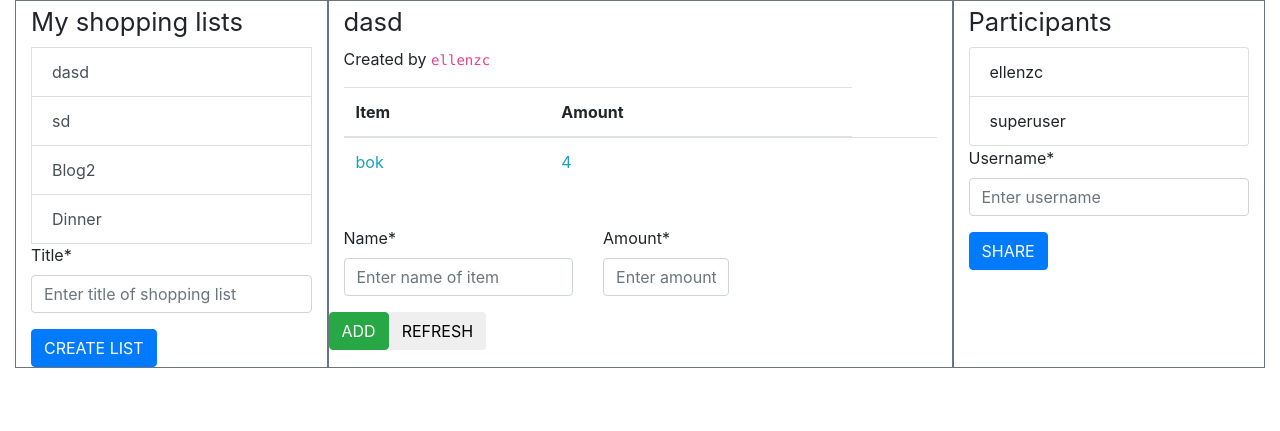
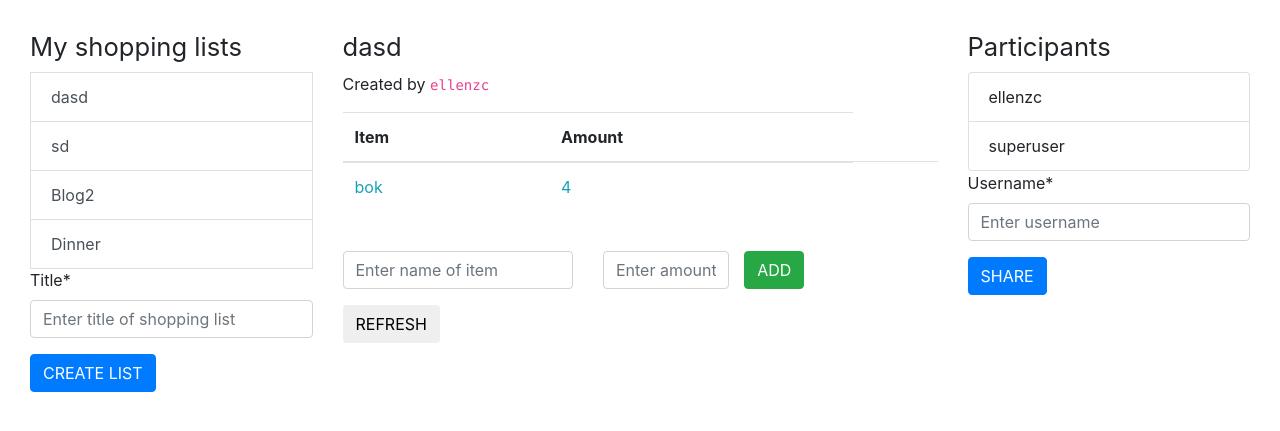
Before and after one commit to amerk97/Programvareutvikling, a Django app: page /main/shopping-lists/1 in a window 1280 px wide. Shown: the part 56-487 px from the top of the page. Run offline with Django 3.2, Linux system fonts and the light colour scheme; a user stored in the database is signed in; data comes from the database, SQL or seed files in the repository; both versions use the stored data as it was after the commit; some libraries are stand-ins or nearby versions.

Commit message:
layout improvements login section

```diff
--- a/handleliste/shopping_list/forms.py
+++ b/handleliste/shopping_list/forms.py
@@ -1,7 +1,12 @@
 from django import forms
-
+from crispy_forms.helper import FormHelper
 
 class ItemForm(forms.Form):
+    def __init__(self, *args, **kwargs):
+        super(ItemForm, self).__init__(*args, **kwargs)
+        self.helper = FormHelper()
+        self.helper.form_show_labels = False
+
     name = forms.CharField(
         max_length=80,
         widget=forms.TextInput(
@@ -18,6 +23,7 @@ class ItemForm(forms.Form):
             }
         )
     )
+
 
 
 class ShoppingListForm(forms.Form):
--- a/handleliste/shopping_list/static/shopping_list/main.css
+++ b/handleliste/shopping_list/static/shopping_list/main.css
@@ -9,18 +9,6 @@ body{
 }
 
 
-#profile{
-    border-style: groove;
-}
-
-#list{
-    border-style: groove;
-}
-
-#participants{
-    border-style: groove;
-}
-
 #items{
     max-height: 50%;
     overflow: auto;
@@ -28,22 +16,7 @@ body{
 
 
 
-a {
-    color: black;
-    text-decoration: none;
-}
 
-
-.item-bought {
-    text-decoration: line-through;
-    -webkit-text-fill-color: darkgrey;
-    color: darkgrey;
-}
-.item-not-bought {
-    text-decoration: none;
-    -webkit-text-fill-color: black;
-    color: black;
-}
 
 h1{
     color: blue;
--- a/handleliste/shopping_list/templates/shopping_list/index.html
+++ b/handleliste/shopping_list/templates/shopping_list/index.html
@@ -25,8 +25,8 @@
         {% endif %}
 
     </nav>
-    <div class="container-fluid" style="display:flex;">
-        <div id="profile" class="col-3 border border-secondary">
+    <div class="container-fluid" style="display:flex; margin-top:2%;">
+        <div id="profile" class="col-3" style="border-style: none;">
 
             {% csrf_token %}
 
--- a/handleliste/shopping_list/templates/shopping_list/shoppinglist.html
+++ b/handleliste/shopping_list/templates/shopping_list/shoppinglist.html
@@ -4,7 +4,7 @@
 
 {% block content %}
 
-    <div id="list" class="col-6 border border-secondary">
+    <div id="list" class="col-6" style="border-style: none;">
         <h2><small>{{ shopping_list.title }}</small></h2>
         <p>Created by <code>{{ shopping_list.owner }}</code></p>
         <div id="items" style="max-height: 250px;" class="scrollbar scrollbar-primary">
@@ -17,8 +17,8 @@
                         {% for item in item_list %}
                             <tr>
                                 {% if item.bought %}
-                                    <td class="item-bought"><a class="text-muted" href="{% url 'not-bought' item.id %}">{{ item.name }}</a></td>
-                                    <td class="item-bought"><a class="text-muted" href="{% url 'not-bought' item.id %}">{{ item.amount }}</a></td>
+                                    <td><a class="text-muted" href="{% url 'not-bought' item.id %}">{{ item.name }}</a></td>
+                                    <td><a class="text-muted" href="{% url 'not-bought' item.id %}">{{ item.amount }}</a></td>
                                 {% else %}
                                     <td><a class="text-info" href="{% url 'bought' item.id %}">{{ item.name }}</a></td>
                                     <td><a class="text-info" href="{% url 'bought' item.id %}">{{ item.amount }}</a></td>
@@ -43,24 +43,22 @@
             <div class="row">
                 <div class="col-5">{{ item_form.name|as_crispy_field }}</div>
                 <div class="col-3">{{ item_form.amount|as_crispy_field }}</div>
+
+                <button type="submit" class="btn btn-success" style="height:50%;">ADD</button>
+
             </div>
 
         </form>
-        <div class="row">
-            <form action="{% url 'add' shopping_list.id %}" method='POST'>
-                {% csrf_token %}
-                <button type="submit" class="btn btn-success">ADD</button>
-            </form>
+
 
 
             <form action="{% url 'detail' shopping_list.id %}" method='POST'>
                 {% csrf_token %}
                 <button type="submit" class="btn btn-default">REFRESH</button>
             </form>
-        </div>
 
     </div>
-    <div id="participants" class="col-3 border border-secondary">
+    <div id="participants" class="col-3" style="border-style: none;">
         <h2><small>Participants</small></h2>
         <ul class="list-group">
             <li class="list-group-item">{{ shopping_list.owner }}</li>
```
Also changed, not shown: handleliste/db.sqlite3.
